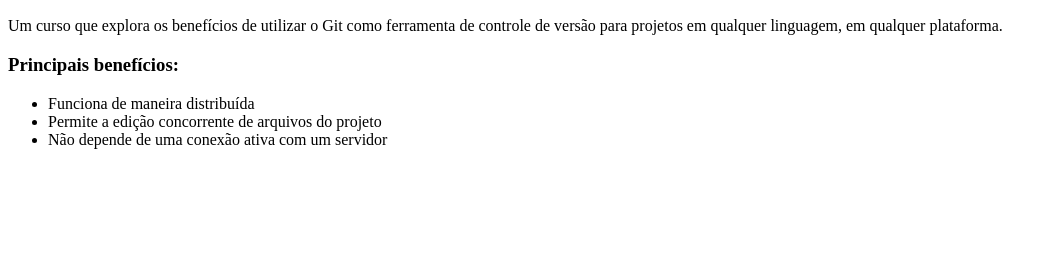
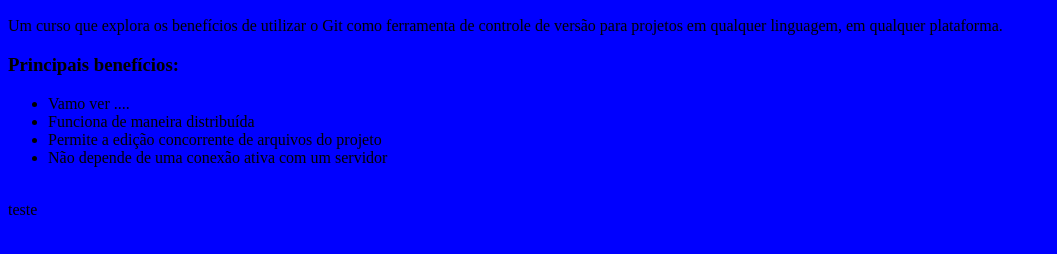
Before and after one commit to hansmelo/curso-git, a plain HTML site: page index.html in a window 1280 px wide. Shown: the part 96-350 px from the top of the page, without its empty margins (0-1057 px from the left). Drawn offline with Linux system fonts and the light colour scheme.

Commit message:
Adicionando estilo para a nossa página

```diff
--- /dev/null
+++ b/design.css
@@ -0,0 +1,3 @@
+body {
+  background-color: blue;
+}
--- a/index.html
+++ b/index.html
@@ -1,5 +1,6 @@
 <html>
     <head>
+	<link rel="stylesheet" type="text/css" href="/design.css"/>
     </head>
     <body>
         <h1>Git</h1>
@@ -9,9 +10,11 @@
 
         <h3>Principais benefícios:</h3>
         <ul class='escaped-list'>
+            <li>Vamo ver ....</li>
             <li>Funciona de maneira distribuída</li>
             <li>Permite a edição concorrente de arquivos do projeto</li>
             <li>Não depende de uma conexão ativa com um servidor</li>
         </ul>
+       <br/> teste
     </body>
 </html>
```
